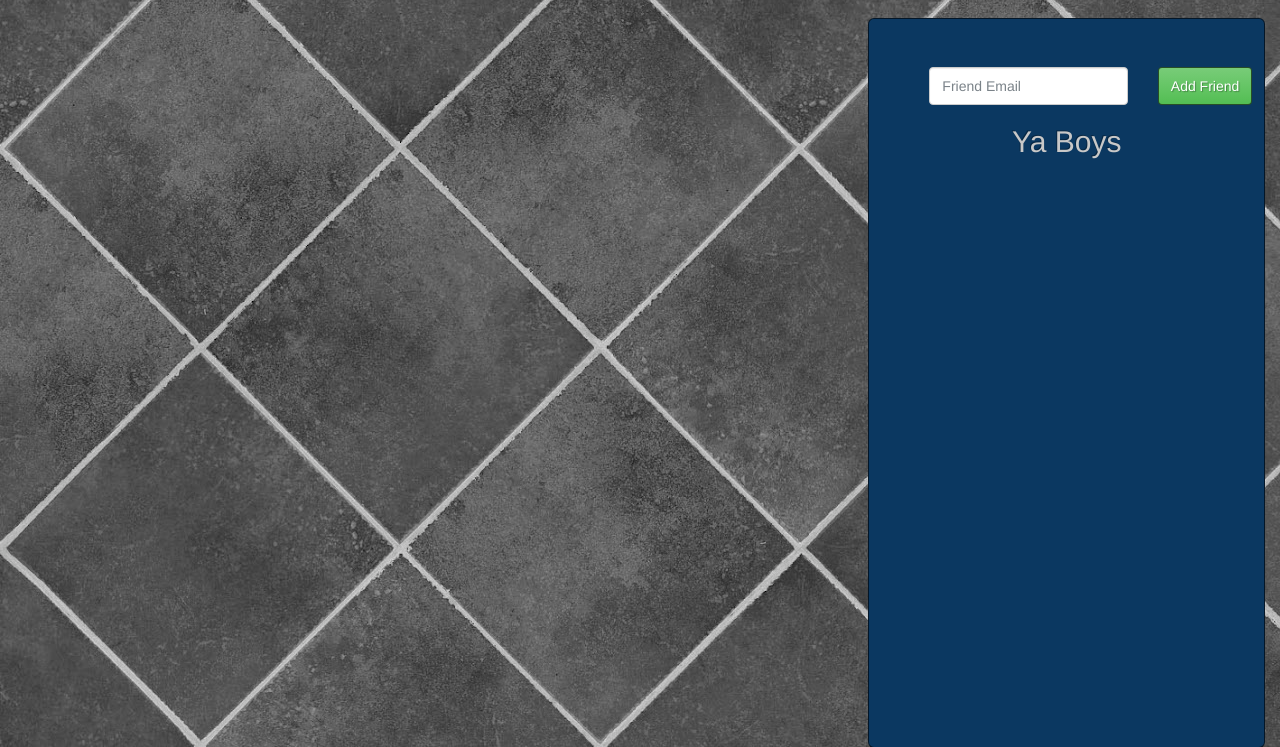
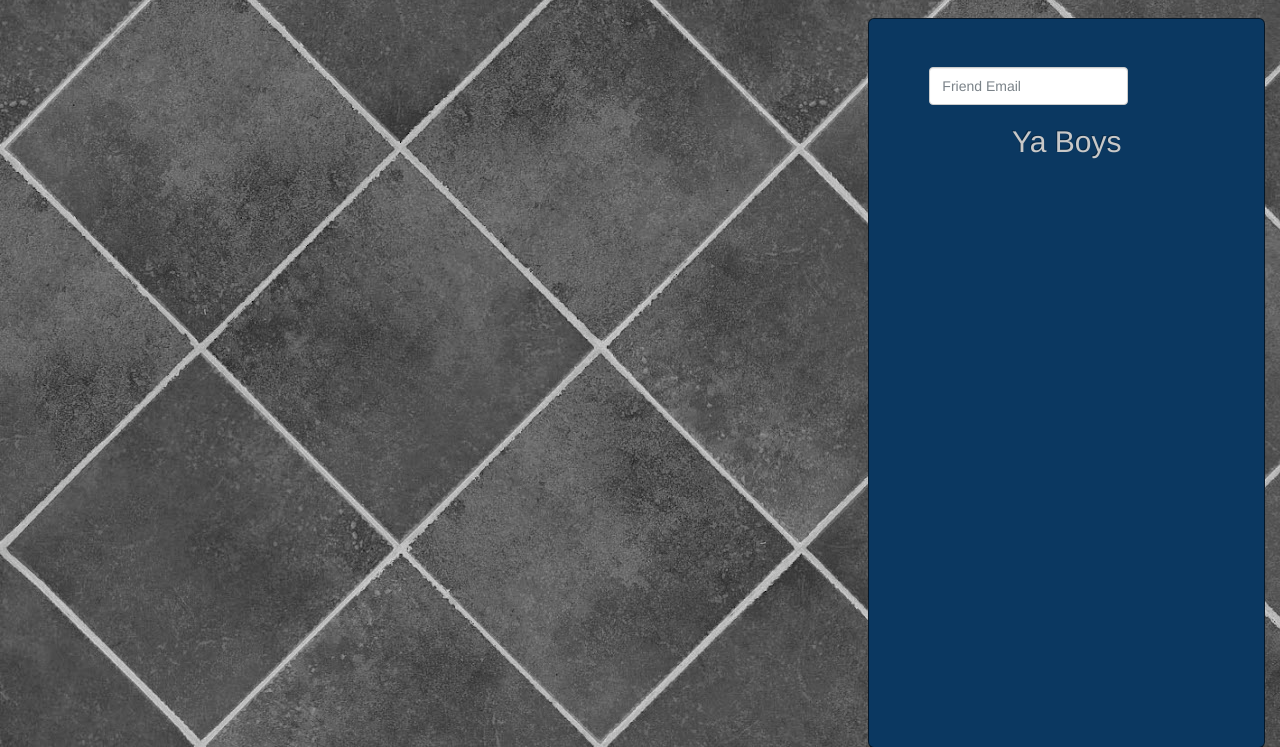
Before and after one commit to CobyGoldbergs/ShitChat, a Flask app: template templates/inbox.html in a window 1280 px wide. Shown: the part 52-799 px from the top of the page. Run offline with Flask 2, Linux system fonts and the light colour scheme; the template is opened without the code that fills it, so the values that code supplies are empty.

Commit message:
or is it

```diff
--- a/templates/inbox.html
+++ b/templates/inbox.html
@@ -138,7 +138,6 @@
 		</ul>
 		</div>
 		<div class="col-sm-2">
-		<input type="submit" name="b" value="Add Friend" class="btn btn-success">
 		</div></div>
 		</div>
 		{% if message is defined %}
```
